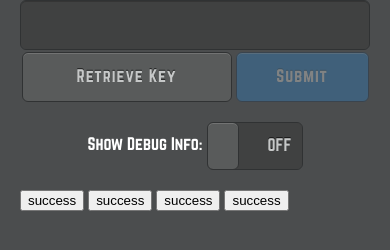
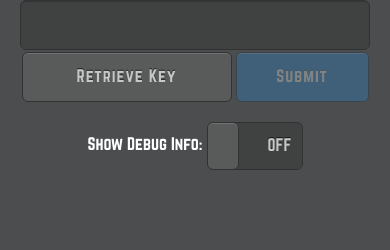
Before and after one commit to MrMint/ArrowAlert, a plain HTML site: page www/index.html in a window 390 px wide. Shown: the part 198-448 px from the top of the page. Drawn offline with nearby package versions, Linux system fonts and the light colour scheme; some packages are replaced by stand-ins of ours; no server answers.

Commit message:
Cleaned up index html

```diff
--- a/www/index.html
+++ b/www/index.html
@@ -75,19 +75,16 @@
             <div id="content" class="max-width">
                 <!-- Content -->
                 <div ng-view class="view-example"></div>
-                <button onclick="mintNotify.success('Great Success!')">success</button>
-                <button onclick="mintNotify.info('Info!')">success</button>
-                <button onclick="mintNotify.warning('warning!')">success</button>
-                <button onclick="mintNotify.error('Great error!')">success</button>
                 <!-- Debug Log -->
                 <ol id="debug"ng-show="debug">
                     <li>--------------------------Debug Log--------------------------</li>
                 </ol>
             </div>
-            <div id="mintNotifyBar" class=""> tes</div>
+
             <footer>
             </footer>
         </div>
+        <div id="mintNotifyBar" class=""> tes</div>
     </div>
 
     <!-- Script Files -->
```
